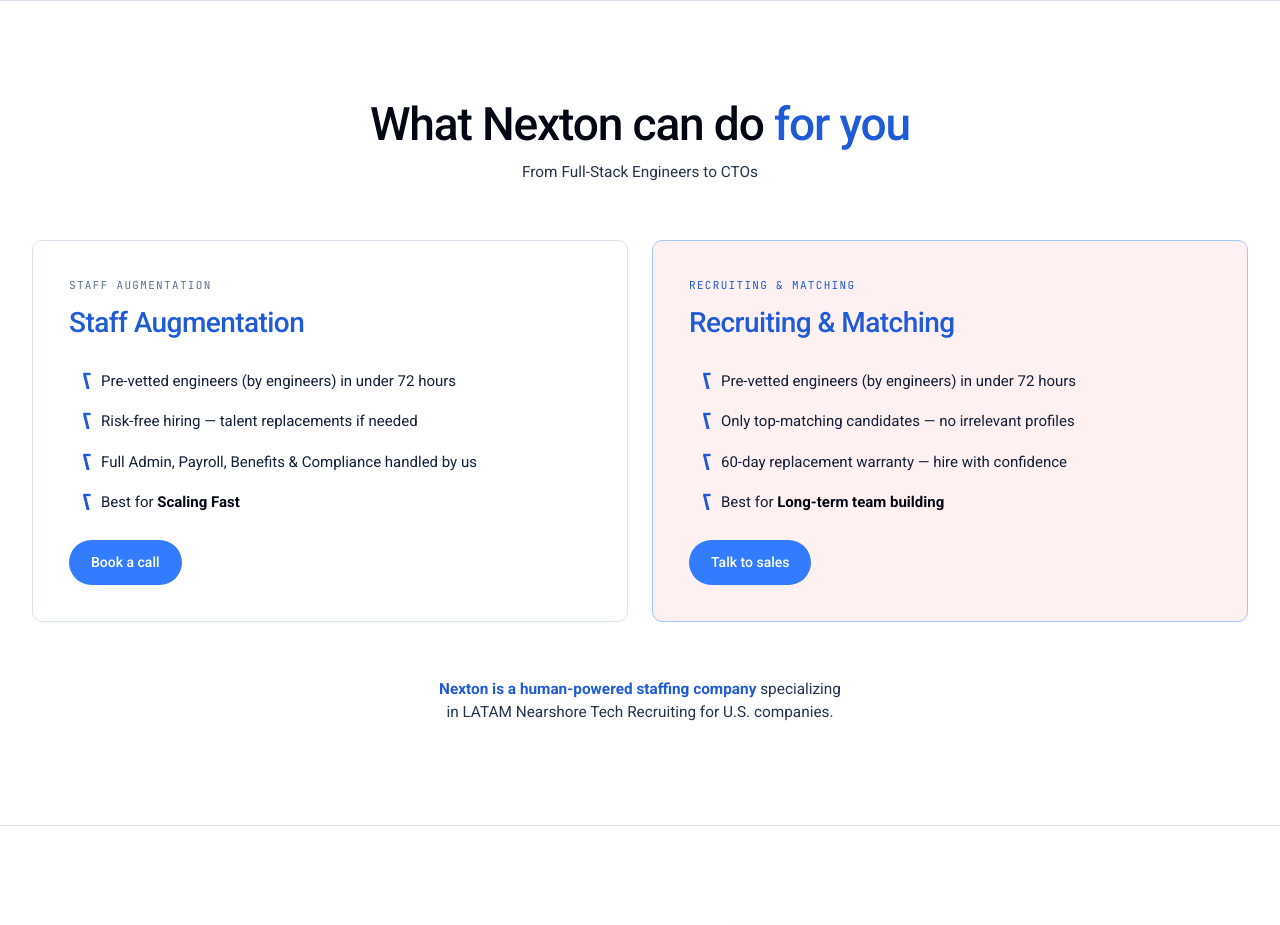
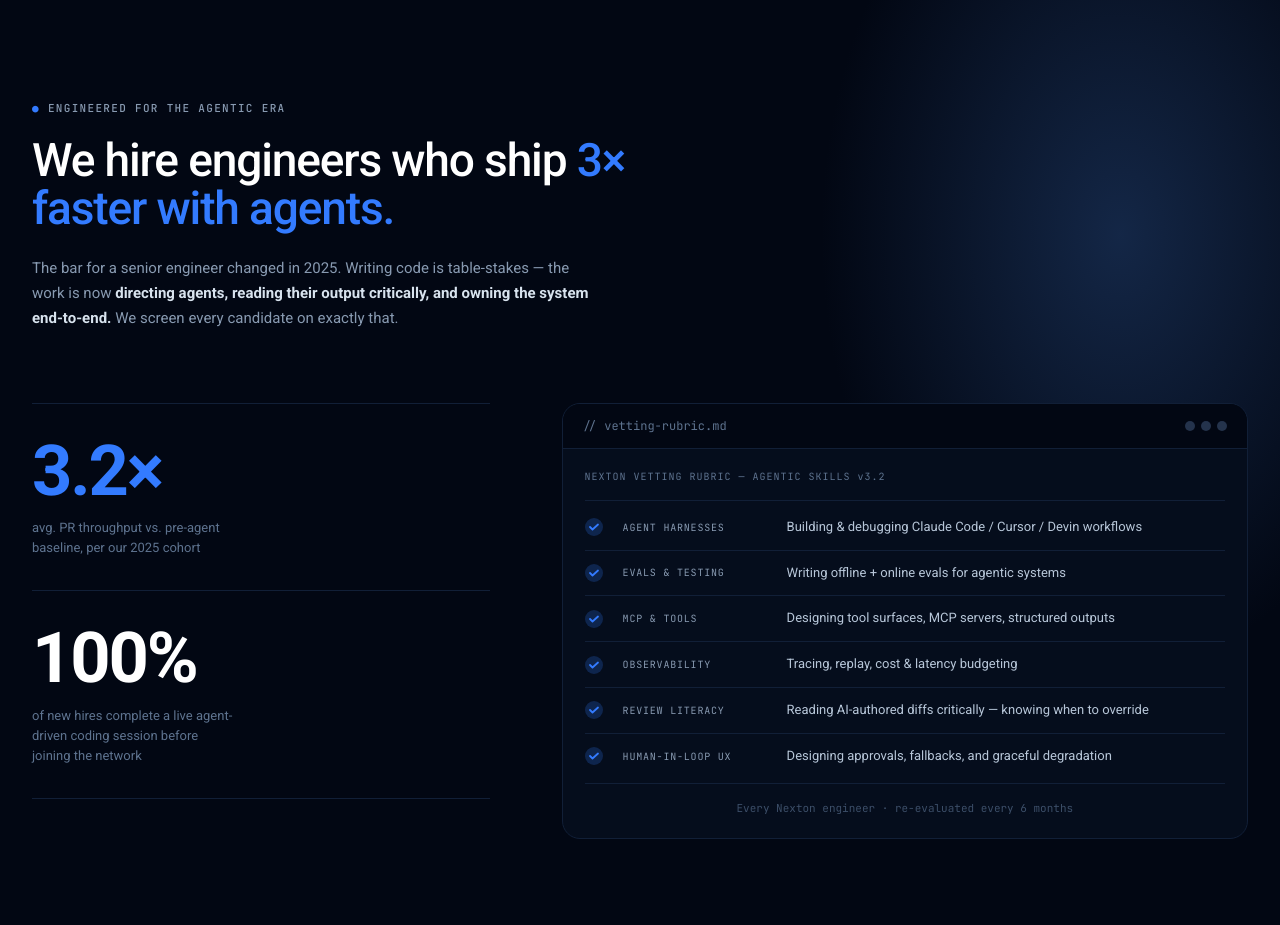
Before and after one commit to userAugustos/nexton-lp, a React (Vite) app: page / in a window 1280 px wide. Shown: the part 2540-3465 px from the top of the page. Built offline with nearby package versions, Linux system fonts and the light colour scheme.

Commit message:
companies: add agentic vetting section with rubric card and stats

```diff
--- a/src/pages/Companies/Companies.jsx
+++ b/src/pages/Companies/Companies.jsx
@@ -13,6 +13,7 @@
 import HowItWorks from "./components/HowItWorks";
 import Models from "./components/Models";
 import CompaniesContact from "./components/CompaniesContact";
+import AgenticSection from "./components/AgenticSection";
 
 const COMPANIES_DEFAULTS = {
   accent: "#337BFF",
@@ -45,6 +46,7 @@
       <CompaniesLogos />
       <CaseStudies />
       <HowItWorks />
+      <AgenticSection />
       <Models />
       <CompaniesContact />
 
--- /dev/null
+++ b/src/pages/Companies/components/AgenticSection.jsx
@@ -0,0 +1,120 @@
+const RUBRIC_ROWS = [
+  {
+    skill: "AGENT HARNESSES",
+    desc: "Building & debugging Claude Code / Cursor / Devin workflows",
+  },
+  {
+    skill: "EVALS & TESTING",
+    desc: "Writing offline + online evals for agentic systems",
+  },
+  {
+    skill: "MCP & TOOLS",
+    desc: "Designing tool surfaces, MCP servers, structured outputs",
+  },
+  {
+    skill: "OBSERVABILITY",
+    desc: "Tracing, replay, cost & latency budgeting",
+  },
+  {
+    skill: "REVIEW LITERACY",
+    desc: "Reading AI-authored diffs critically — knowing when to override",
+  },
+  {
+    skill: "HUMAN-IN-LOOP UX",
+    desc: "Designing approvals, fallbacks, and graceful degradation",
+  },
+];
+
+function RubricCheck() {
+  return (
+    <svg
+      width="18"
+      height="18"
+      viewBox="0 0 18 18"
+      fill="none"
+      aria-hidden="true"
+      className="c-rubric-check"
+    >
+      <circle cx="9" cy="9" r="9" fill="var(--accent)" opacity="0.22" />
+      <path
+        d="M5 9l2.5 2.5 5.5-5"
+        stroke="var(--accent)"
+        strokeWidth="1.8"
+        strokeLinecap="round"
+        strokeLinejoin="round"
+      />
+    </svg>
+  );
+}
+
+export default function AgenticSection() {
+  return (
+    <section className="section c-agentic">
+      <div className="section-inner">
+        <div className="c-agentic-copy">
+          <div className="eyebrow c-agentic-eyebrow" style={{ marginBottom: 20 }}>
+            <span className="c-agentic-dot" aria-hidden="true">●</span>
+            {" "}ENGINEERED FOR THE AGENTIC ERA
+          </div>
+          <h2 className="h-section c-agentic-h2">
+            We hire engineers who ship{" "}
+            <span className="c-agentic-accent">3× faster with agents.</span>
+          </h2>
+          <p className="c-agentic-body">
+            The bar for a senior engineer changed in 2025. Writing code is table-stakes — the work
+            is now{" "}
+            <strong>
+              directing agents, reading their output critically, and owning the system end-to-end.
+            </strong>
+            {" "}We screen every candidate on exactly that.
+          </p>
+        </div>
+
+        <div className="c-agentic-grid">
+          <div className="c-agentic-stats">
+            <div className="c-agentic-stat">
+              <div className="c-agentic-num c-agentic-num--accent">3.2×</div>
+              <div className="c-agentic-lbl">
+                avg. PR throughput vs. pre-agent baseline, per our 2025 cohort
+              </div>
+            </div>
+            <div className="c-agentic-stat">
+              <div className="c-agentic-num">100%</div>
+              <div className="c-agentic-lbl">
+                of new hires complete a live agent-driven coding session before joining the network
+              </div>
+            </div>
+          </div>
+
+          <div className="c-rubric">
+            <div className="c-rubric-chrome">
+              <span className="mono c-rubric-chrome-name">// vetting-rubric.md</span>
+              <div className="c-rubric-dots" aria-hidden="true">
+                <span className="c-rubric-dot" />
+                <span className="c-rubric-dot" />
+                <span className="c-rubric-dot" />
+              </div>
+            </div>
+            <div className="c-rubric-body">
+              <div className="mono c-rubric-title">
+                NEXTON VETTING RUBRIC — AGENTIC SKILLS v3.2
+              </div>
+              <div className="c-rubric-rows">
+                {RUBRIC_ROWS.map((r) => (
+                  <div key={r.skill} className="c-rubric-row">
+                    <RubricCheck />
+                    <span className="mono c-rubric-skill">{r.skill}</span>
+                    <span className="c-rubric-desc">{r.desc}</span>
+                  </div>
+                ))}
+              </div>
+              <div className="mono c-rubric-footer">
+                Every Nexton engineer · re-evaluated every 6 months
+              </div>
+            </div>
+          </div>
+        </div>
+      </div>
+    </section>
+  );
+}
--- a/src/pages/Companies/styles/companies.css
+++ b/src/pages/Companies/styles/companies.css
@@ -270,6 +270,176 @@
   to {
     transform: translateX(-50%);
   }
+}
+
+/* ===== AGENTIC ===== */
+.c-agentic {
+  background: var(--navy-1000);
+  color: var(--navy-200);
+  position: relative;
+  overflow: hidden;
+}
+.c-agentic::before {
+  content: "";
+  position: absolute;
+  top: -30%;
+  right: -15%;
+  width: 55%;
+  height: 110%;
+  background: radial-gradient(
+    ellipse at center,
+    color-mix(in oklch, var(--accent) 9%, var(--navy-800)) 0%,
+    transparent 60%
+  );
+  pointer-events: none;
+}
+.c-agentic .eyebrow {
+  color: var(--navy-400);
+}
+.c-agentic-dot {
+  color: var(--accent);
+}
+.c-agentic-copy {
+  max-width: 640px;
+  margin-bottom: 72px;
+  position: relative;
+}
+.c-agentic-h2 {
+  color: white !important;
+  margin-bottom: 24px;
+}
+.c-agentic-accent {
+  color: var(--accent);
+}
+.c-agentic-body {
+  font-size: clamp(15px, 1.1vw, 17px);
+  line-height: 1.65;
+  color: var(--navy-400);
+  max-width: 560px;
+}
+.c-agentic-body strong {
+  color: var(--navy-200);
+  font-weight: 600;
+}
+
+.c-agentic-grid {
+  display: grid;
+  grid-template-columns: 2fr 3fr;
+  gap: 72px;
+  align-items: start;
+  position: relative;
+}
+@media (max-width: 960px) {
+  .c-agentic-grid {
+    grid-template-columns: 1fr;
+    gap: 48px;
+  }
+}
+
+.c-agentic-stats {
+  display: flex;
+  flex-direction: column;
+}
+.c-agentic-stat {
+  padding: 32px 0;
+  border-top: 1px solid var(--navy-800);
+}
+.c-agentic-stat:last-child {
+  border-bottom: 1px solid var(--navy-800);
+}
+.c-agentic-num {
+  font-size: clamp(60px, 5.5vw, 80px);
+  font-weight: 700;
+  line-height: 1;
+  letter-spacing: -0.03em;
+  color: white;
+  margin-bottom: 12px;
+}
+.c-agentic-num--accent {
+  color: var(--accent);
+}
+.c-agentic-lbl {
+  font-size: 13px;
+  line-height: 1.55;
+  color: var(--navy-500);
+  max-width: 28ch;
+}
+
+.c-rubric {
+  background: oklch(0.16 0.035 260);
+  border: 1px solid var(--navy-800);
+  border-radius: var(--radius-lg);
+  overflow: hidden;
+}
+.c-rubric-chrome {
+  display: flex;
+  align-items: center;
+  justify-content: space-between;
+  padding: 13px 20px;
+  border-bottom: 1px solid var(--navy-800);
+  background: var(--navy-1000);
+}
+.c-rubric-chrome-name {
+  font-size: 12px;
+  color: var(--navy-500);
+}
+.c-rubric-dots {
+  display: flex;
+  gap: 6px;
+}
+.c-rubric-dot {
+  width: 10px;
+  height: 10px;
+  border-radius: 50%;
+  background: var(--navy-700);
+  display: inline-block;
+}
+.c-rubric-body {
+  padding: 20px 22px 22px;
+}
+.c-rubric-title {
+  font-size: 10px;
+  letter-spacing: 0.1em;
+  color: var(--navy-500);
+  padding-bottom: 16px;
+  border-bottom: 1px solid var(--navy-800);
+  margin-bottom: 4px;
+}
+.c-rubric-rows {
+  display: flex;
+  flex-direction: column;
+}
+.c-rubric-row {
+  display: grid;
+  grid-template-columns: 24px 150px 1fr;
+  gap: 14px;
+  align-items: center;
+  padding: 13px 0;
+  border-bottom: 1px solid var(--navy-800);
+}
+.c-rubric-row:last-child {
+  border-bottom: none;
+}
+.c-rubric-check {
+  flex-shrink: 0;
+}
+.c-rubric-skill {
+  font-size: 10px;
+  letter-spacing: 0.08em;
+  color: var(--navy-400);
+}
+.c-rubric-desc {
+  font-size: 13px;
+  color: var(--navy-300);
+  line-height: 1.45;
+}
+.c-rubric-footer {
+  padding-top: 16px;
+  margin-top: 4px;
+  font-size: 11px;
+  color: var(--navy-600);
+  text-align: center;
+  border-top: 1px solid var(--navy-800);
 }
 
 /* ===== CASES (testimonial carousel over team photo) ===== */
```
